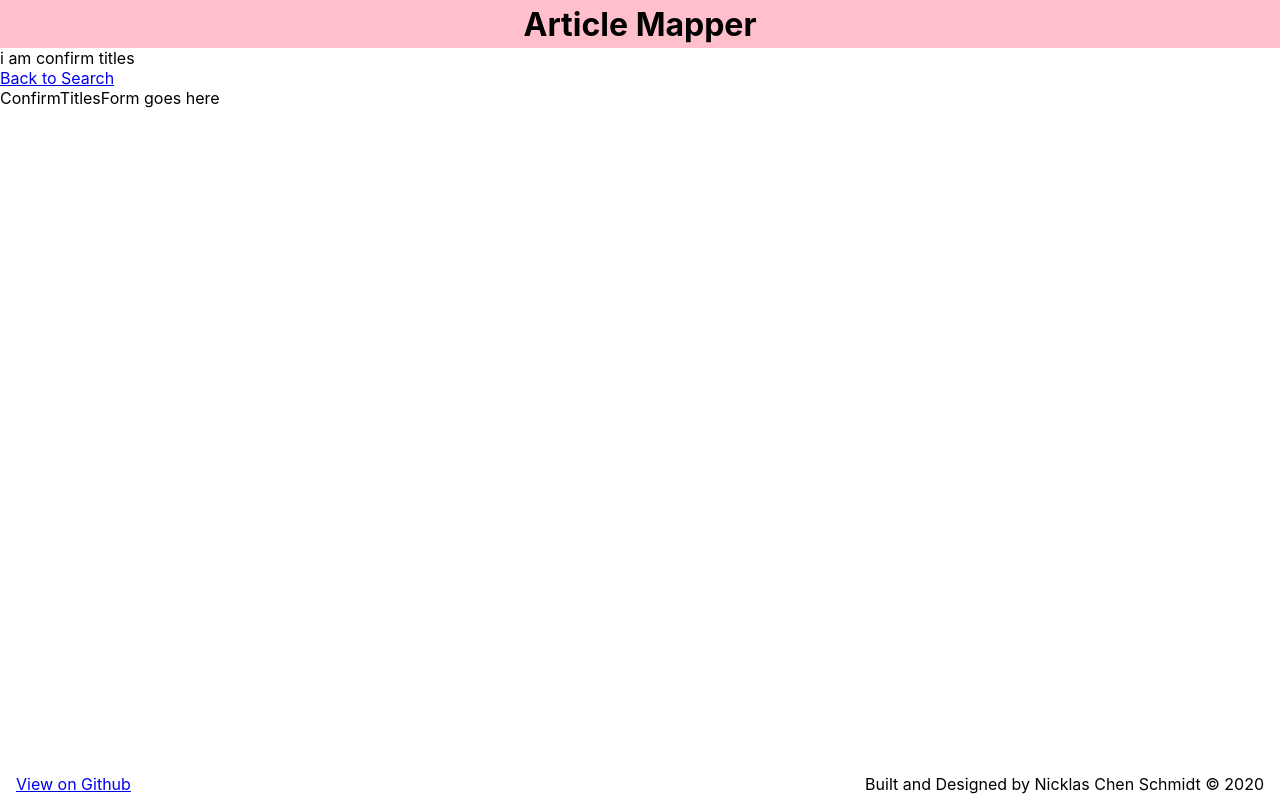
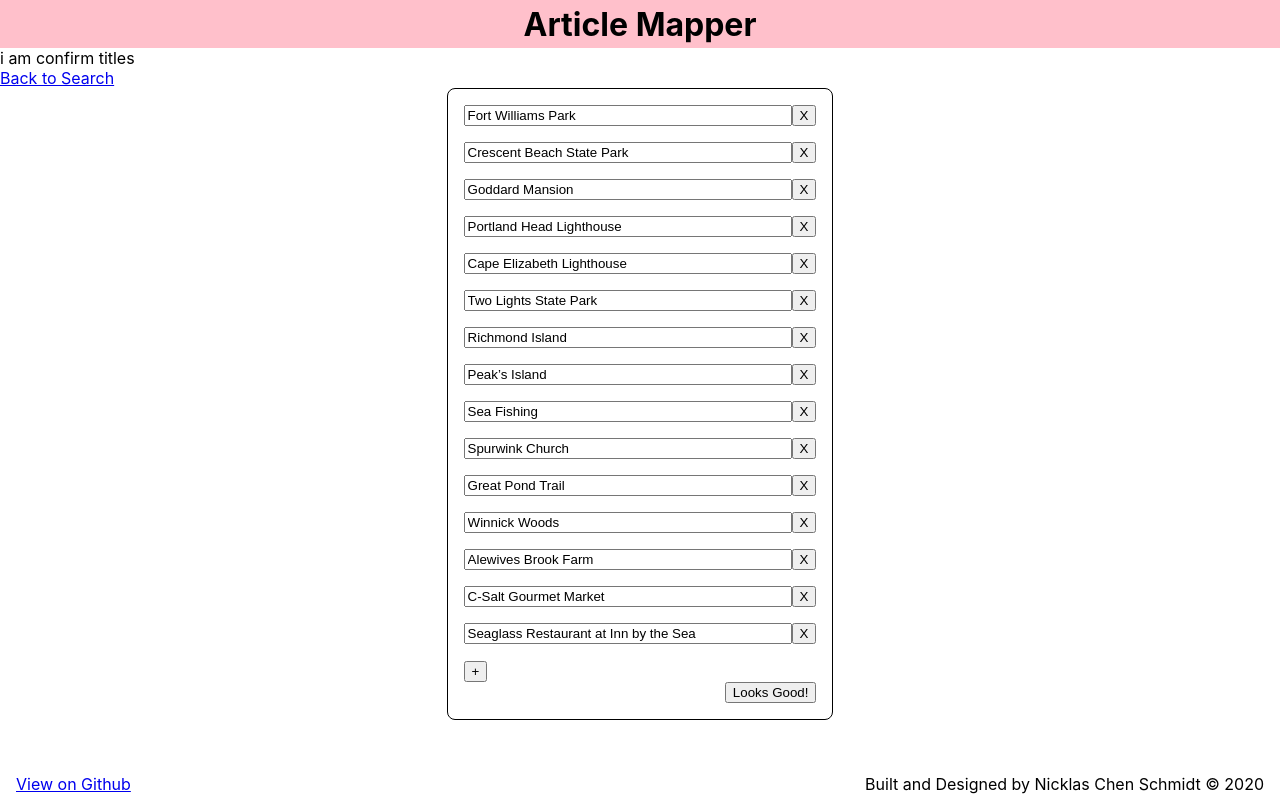
Before and after one commit to nicklascschmidt/article-mapper, a React (Create React App) app in the folder client/: page /confirm-titles in a window 1280 px wide. Built offline with nearby package versions, Linux system fonts and the light colour scheme.

Commit message:
ConfirmTitlesForm- built to handle change, add new title, delete title, udpates redux on submit

```diff
--- a/client/src/pages/ConfirmTitles/ConfirmTitles.jsx
+++ b/client/src/pages/ConfirmTitles/ConfirmTitles.jsx
@@ -1,6 +1,8 @@
 import React, { Component } from 'react';
 import styled from 'styled-components';
 import { Link } from 'react-router-dom';
+
+import ConfirmTitlesForm from './ConfirmTitlesForm/ConfirmTitlesForm.jsx';
 
 const Container = styled.div``;
 
@@ -13,7 +15,7 @@ class ConfirmTitles extends Component {
           <div>Back to Search</div>
         </Link>
 
-        <div>ConfirmTitlesForm goes here</div>
+        <ConfirmTitlesForm />
 
       </Container>
     )
--- /dev/null
+++ b/client/src/pages/ConfirmTitles/ConfirmTitlesForm/ConfirmTitlesForm.jsx
@@ -0,0 +1,131 @@
+import React, { Component } from 'react';
+import { connect } from 'react-redux';
+import { withRouter } from 'react-router-dom';
+import styled from 'styled-components';
+
+import LabelInputPair from '../../../common/LabelInputPair/LabelInputPair.jsx';
+
+import { replaceTitles } from '../../../redux/actions';
+
+const StyledForm = styled.form`
+  max-width: min-content;
+  padding: 1rem;
+  margin: auto;
+  border: 1px solid black;
+  border-radius: .5rem;
+
+  input {
+    display: block;
+    &:last-child {
+      margin-left: auto;
+    }
+  }
+`;
+
+const LabelInputContainer = styled.div`
+  display: flex;
+  justify-content: space-between;
+  margin-bottom: 1rem;
+`;
+
+class ConfirmTitlesForm extends Component {
+  constructor(props) {
+    super(props);
+
+    this.state = {
+      titles: {},
+      test: 'im still here',
+    };
+  }
+
+  componentDidMount() {
+    this.loadStateTitlesFromReducer();
+  }
+
+  loadStateTitlesFromReducer = () => {
+    const { titleStrings } = this.props;
+    const titleStringsData = titleStrings.reduce((acc, title, idx) => {
+      acc[idx] = title;
+      return acc;
+    }, {});
+    this.setState({ titles: titleStringsData });
+  }
+
+  handleChange = (e) => {
+    const { name, value } = e.target;
+
+    this.setState(prevState => ({
+      titles: {
+        ...prevState.titles,
+        [name]: value,
+      }
+    }));
+  }
+
+  handleDelete = (e, key) => {
+    this.setState(prevState => {
+      let titles = prevState.titles;
+      delete titles[key];
+      return { titles };
+    });
+  }
+
+  handleSubmit = (e) => {
+    e.preventDefault();
+    const { replaceTitles } = this.props;
+    const { titles } = this.state;
+
+    const newTitles = Object.keys(titles).map((key, idx) => titles[key])
+    replaceTitles(newTitles);
+  }
+
+  handleAddTitleInput = (e) => {
+    this.setState(prevState => ({
+      titles: {
+        ...prevState.titles,
+        [prevState.titles.length + 1]: '',
+      }
+    }));
+  }
+
+  render() {
+    const { titles } = this.state;
+
+    return (
+      <StyledForm>
+        {Object.keys(titles).map((key, idx) => {
+          return (
+            <LabelInputContainer key={`ConfirmTitlesForm-titleStringInput-${idx}`}>
+              <LabelInputPair
+                name={key}
+                value={titles[key]}
+                displayText={`${parseInt(key)+1}. `}
+                onChange={this.handleChange}
+                noColon
+                noLabel
+              />
+              <button type='button' onClick={(e) => this.handleDelete(e, key)}>X</button>
+            </LabelInputContainer>
+          );
+        })}
+
+        <button type='button' onClick={(e) => this.handleAddTitleInput(e)}>+</button>
+
+        <input type='submit' value='Looks Good!' onClick={this.handleSubmit} />
+      </StyledForm>
+    )
+  }
+}
+
+const mapStateToProps = state => ({
+  titleStrings: state.titles.titleStrings,
+});
+
+const mapDispatchToProps = {
+  replaceTitles,
+};
+
+export default withRouter(connect(
+  mapStateToProps,
+  mapDispatchToProps
+)(ConfirmTitlesForm));
```
